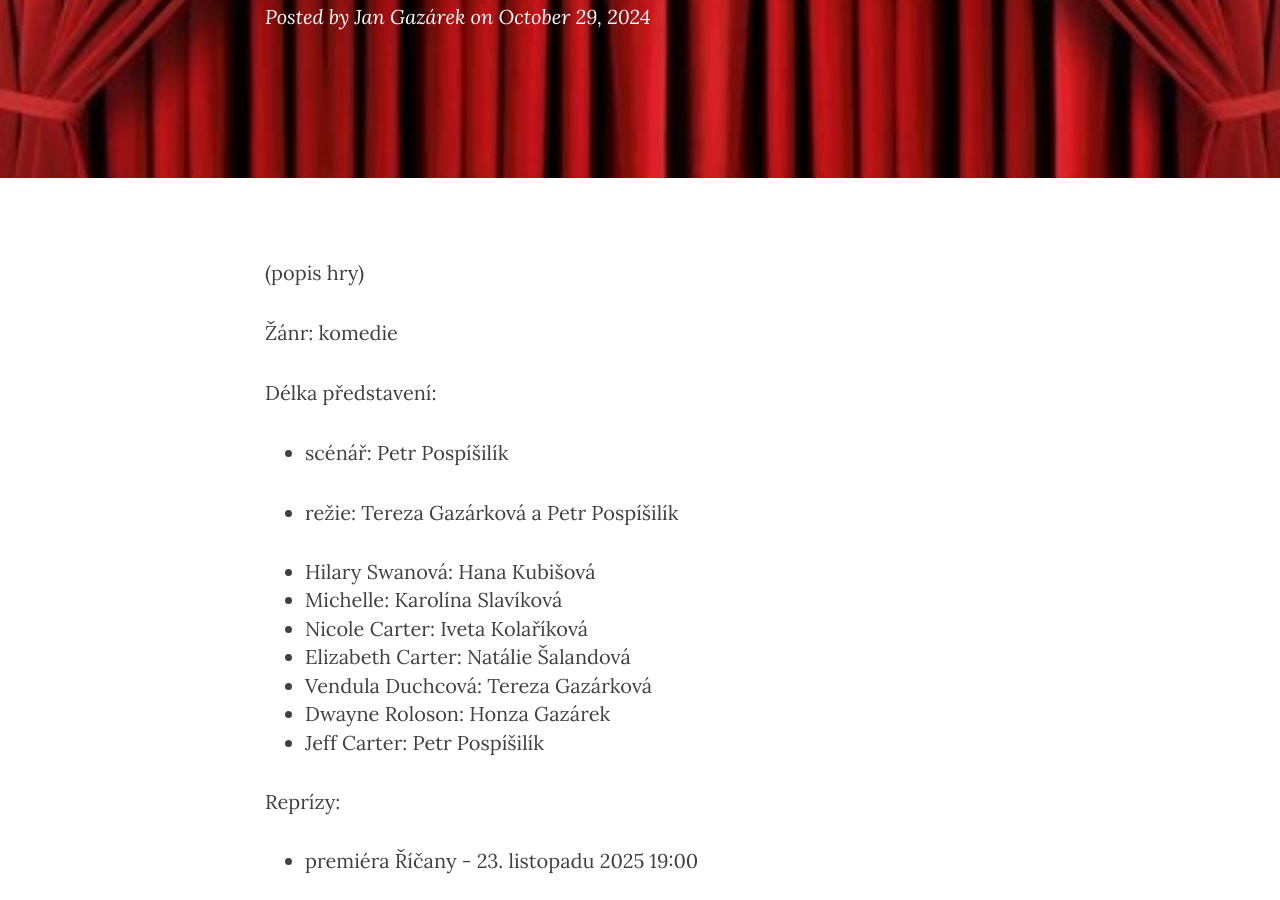
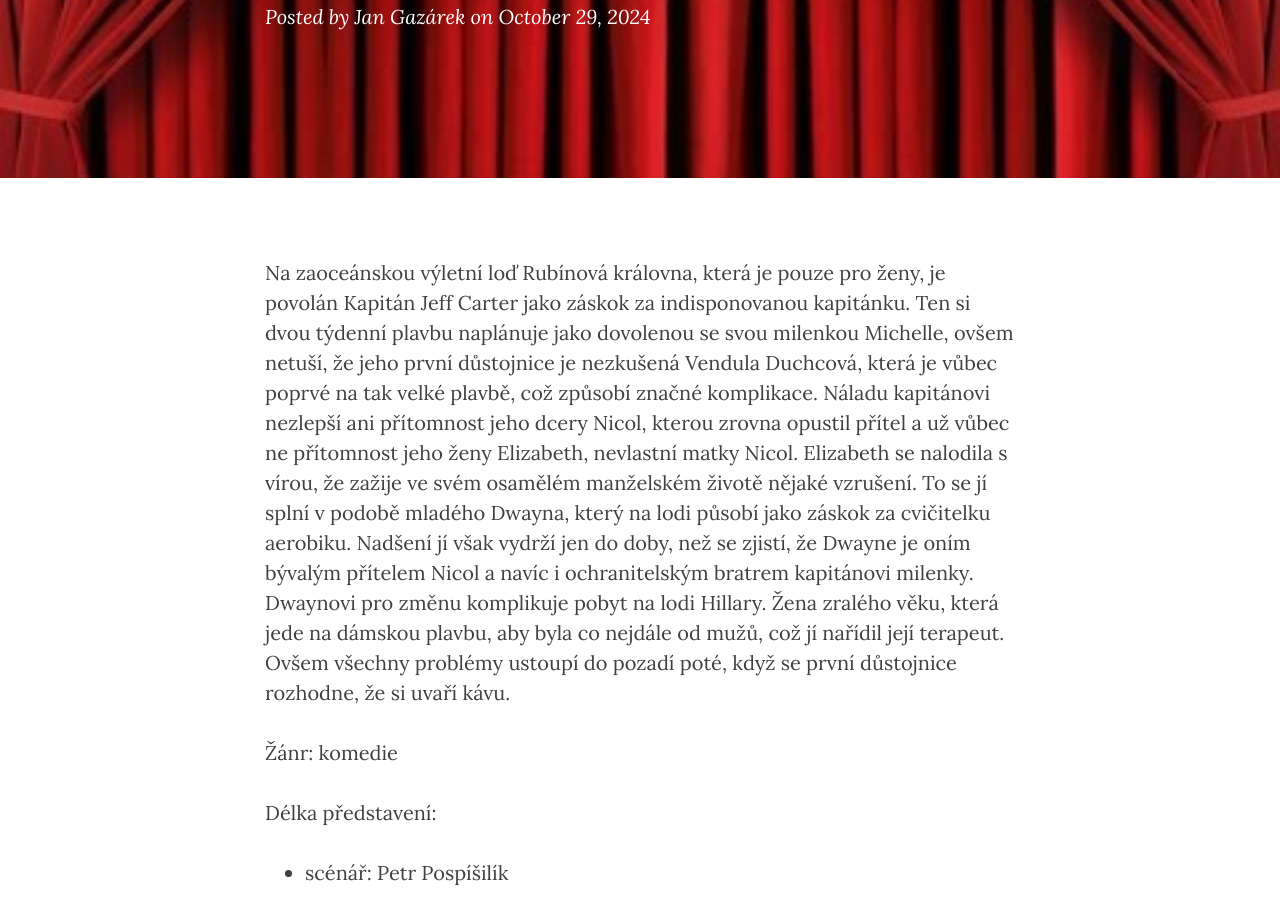
Before and after one commit to xsuchy/pozpatku, a Jekyll site: the page built from _posts/2025-10-29-stastnou-plavbu.markdown, in a window 1280 px wide and 900 px high, scrolled down 235 px. Built offline with Jekyll 4.4.1, drawn with Linux system fonts in a browser that asks for light colours; nearby versions of some CDN libraries.

Commit message:
Update 2025-10-29-stastnou-plavbu.markdown

```diff
--- a/_posts/2025-10-29-stastnou-plavbu.markdown
+++ b/_posts/2025-10-29-stastnou-plavbu.markdown
@@ -6,7 +6,7 @@
 visible: 1
 categories:
 ---
-(popis hry)
+Na zaoceánskou výletní loď Rubínová královna, která je pouze pro ženy, je povolán Kapitán Jeff Carter jako záskok za indisponovanou kapitánku. Ten si dvou týdenní plavbu naplánuje jako dovolenou se svou milenkou Michelle, ovšem netuší, že jeho první důstojnice je nezkušená Vendula Duchcová, která je vůbec poprvé na tak velké plavbě, což způsobí značné komplikace. Náladu kapitánovi nezlepší ani přítomnost jeho dcery Nicol, kterou zrovna opustil přítel a už vůbec ne přítomnost jeho ženy Elizabeth, nevlastní matky Nicol. Elizabeth se nalodila s vírou, že zažije ve svém osamělém manželském životě nějaké vzrušení. To se jí splní v podobě mladého Dwayna, který na lodi působí jako záskok za cvičitelku aerobiku. Nadšení jí však vydrží jen do doby, než se zjistí, že Dwayne je oním bývalým přítelem Nicol a navíc i ochranitelským bratrem kapitánovi milenky. Dwaynovi pro změnu komplikuje pobyt na lodi Hillary. Žena zralého věku, která jede na dámskou plavbu, aby byla co nejdále od mužů, což jí nařídil její terapeut. Ovšem všechny problémy ustoupí do pozadí poté, když se první důstojnice rozhodne, že si uvaří kávu.
 
 Žánr: komedie
 
```
